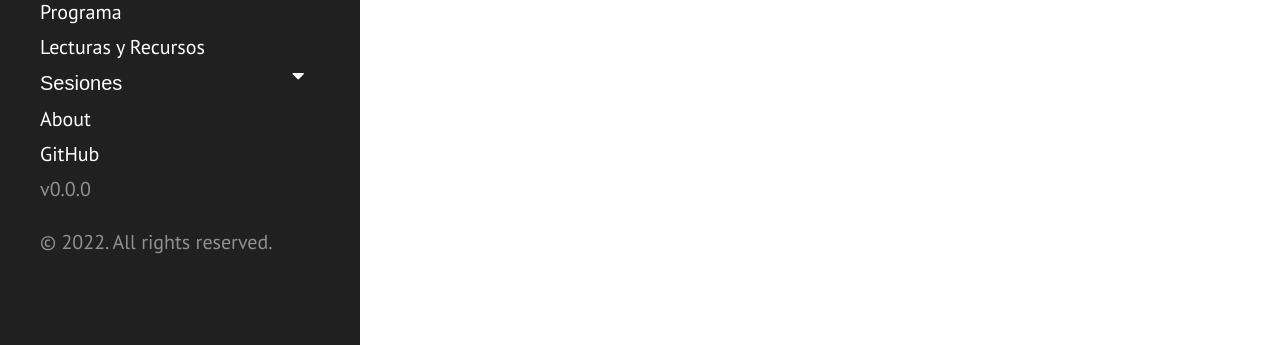
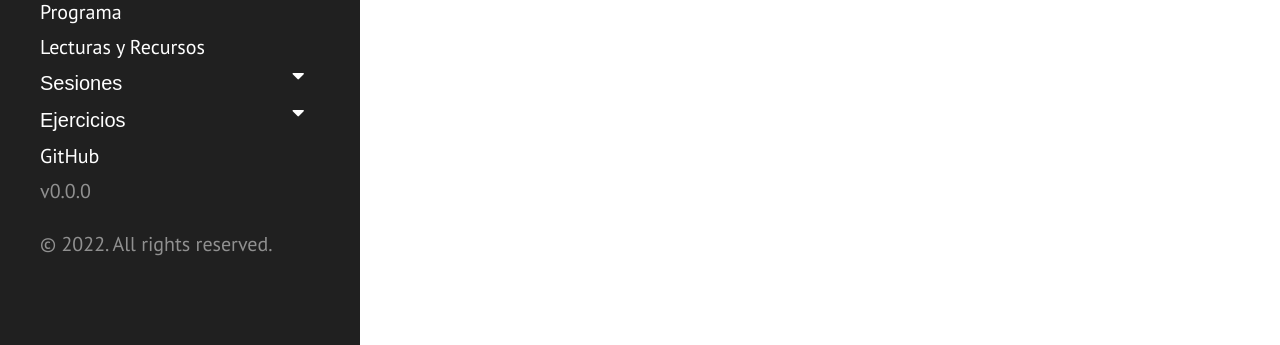
Before and after one commit to ifarah/sp_reg, a Jekyll site: the page built from acknowledgements.md, in a window 1280 px wide. Shown: the part 348-693 px from the top of the page. Built offline with Jekyll 4.4.1, drawn with Linux system fonts in a browser that asks for light colours; our own code applies the rules of GitHub Pages for plain Markdown files.

Commit message:
Update sidebar.html

```diff
--- a/_includes/sidebar.html
+++ b/_includes/sidebar.html
@@ -26,8 +26,16 @@
           <a href="{{ '/sesion3' | prepend: site.baseurl }}">Sesión 3</a>
       </div>
 
+      <button class="dropdown-btn">Ejercicios
+          <i class="fa fa-caret-down"></i>
+      </button>
+      <div class="dropdown-container">
+          <a href="{{ '/ejercicio1' | prepend: site.baseurl }}">Ejercicio 1</a><br/>
+          <a href="{{ '/ejercicio2' | prepend: site.baseurl }}">Ejercicio 2</a><br/>
+          <a href="{{ '/ejercicio3' | prepend: site.baseurl }}">Ejercicio 3</a>
+      </div>
 
-      <a class="sidebar-nav-item {% if page.url == node.url %} active{% endif %}" href="{{ '/about' | prepend: site.baseurl }}">About</a>
+
 
       <script>
 /* Loop through all dropdown buttons to toggle between hiding and showing its dropdown content - This allows the user to have multiple dropdowns without any conflict */
```
